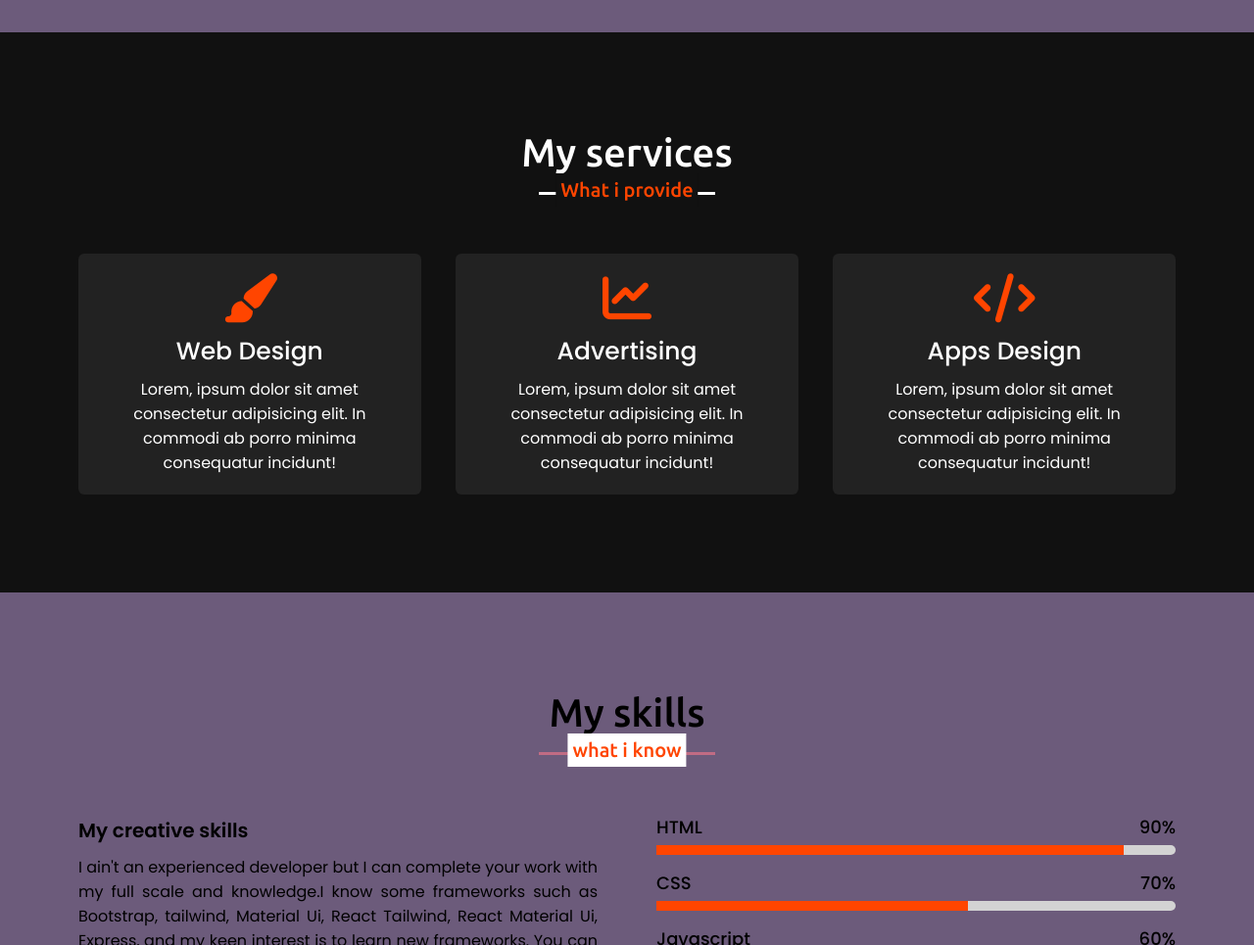
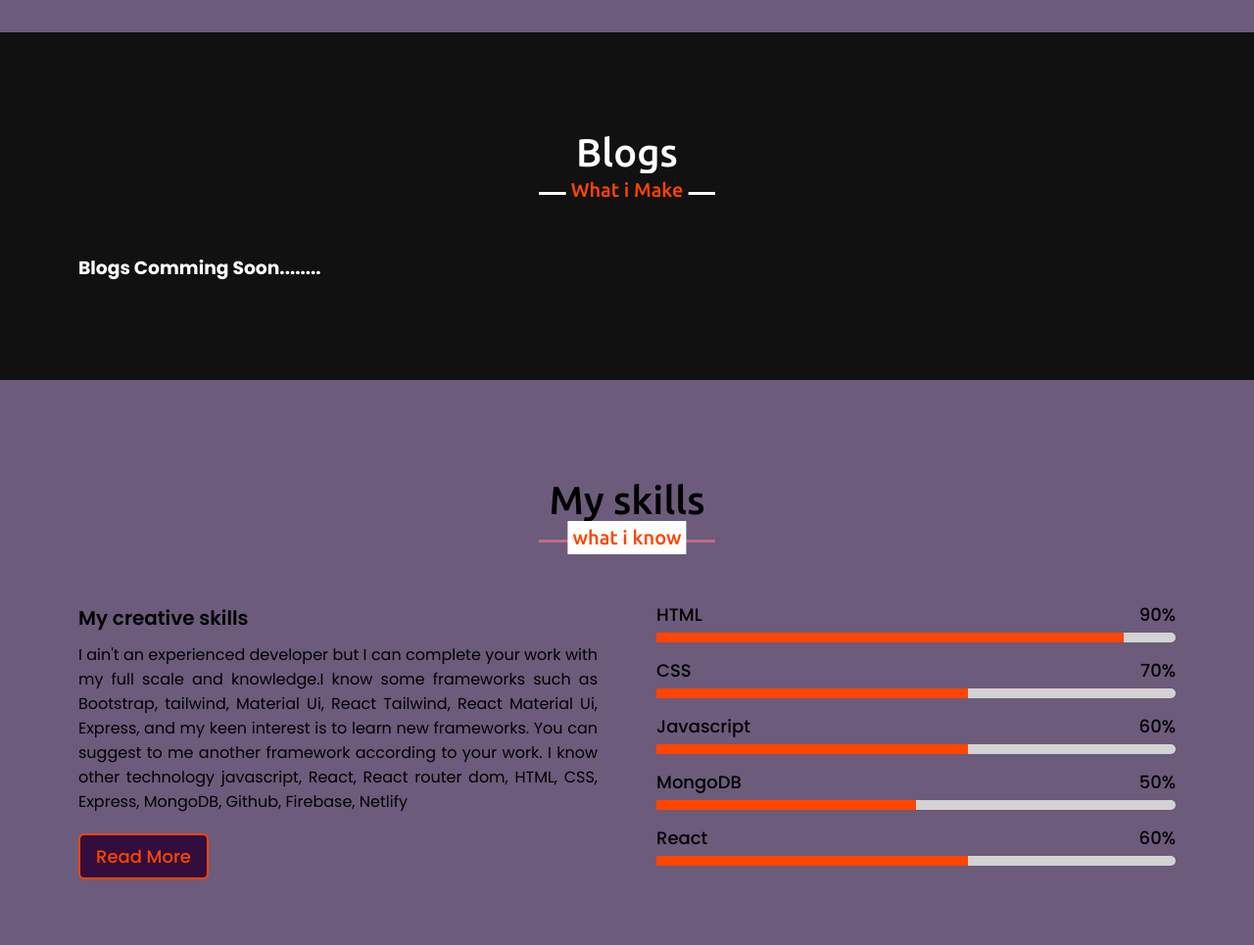
Before and after one commit to proloypaul/My_Portfolio, a plain HTML site: page index.html in a window 1280 px wide. Shown: the part 1500-2465 px from the top of the page at 98% size. Drawn offline with nearby package versions, Linux system fonts and the light colour scheme.

Commit message:
add Bolg section

```diff
--- a/index.html
+++ b/index.html
@@ -26,7 +26,7 @@
             <ul class="menu">
                 <li><a href="#home" class="menu-btn">Home</a></li>
                 <li><a href="#about" class="menu-btn">About</a></li>
-                <li><a href="#services" class="menu-btn">Services</a></li>
+                <li><a href="#services" class="menu-btn">Blogs</a></li>
                 <li><a href="#skills" class="menu-btn">Skills</a></li>
                 <li><a href="#teams" class="menu-btn">Projects</a></li>
                 <li><a href="#contact" class="menu-btn">Contact</a></li>
@@ -78,8 +78,11 @@
     <!-- Services section start-->
     <section class="services" id="services">
         <div class="max-width">
-            <h2 class="title">My services</h2>
-            <div class="serv-content">
+            <h2 class="title">Blogs</h2>
+            <div>
+                <h3>Blogs Comming Soon........</h3>
+            </div>
+            <!-- <div class="serv-content">
                 <div class="card">
                     <div class="box">
                         <i class="fas fa-paint-brush"></i>
@@ -101,7 +104,7 @@
                         <p>Lorem, ipsum dolor sit amet consectetur adipisicing elit. In commodi ab porro minima consequatur incidunt!</p>
                     </div>
                 </div>
-            </div>
+            </div> -->
         </div>
     </section>
 
--- a/style.css
+++ b/style.css
@@ -302,9 +302,9 @@ section .title::after{
 .services .title::after,
 .teams .title::after{
     background:#111;
-    content:"What i provide";
+    content:"What i Make";
 }
-.services .serv-content .card{
+/* .services .serv-content .card{
     width:calc(33% - 20px);
     background:#222;
     text-align:center;
@@ -334,7 +334,7 @@ section .title::after{
     font-size:25px;
     font-weight:500;
     margin:10px 0 7px 0;
-}
+} */
 
 /* skills section styling */
 .skills{
```
